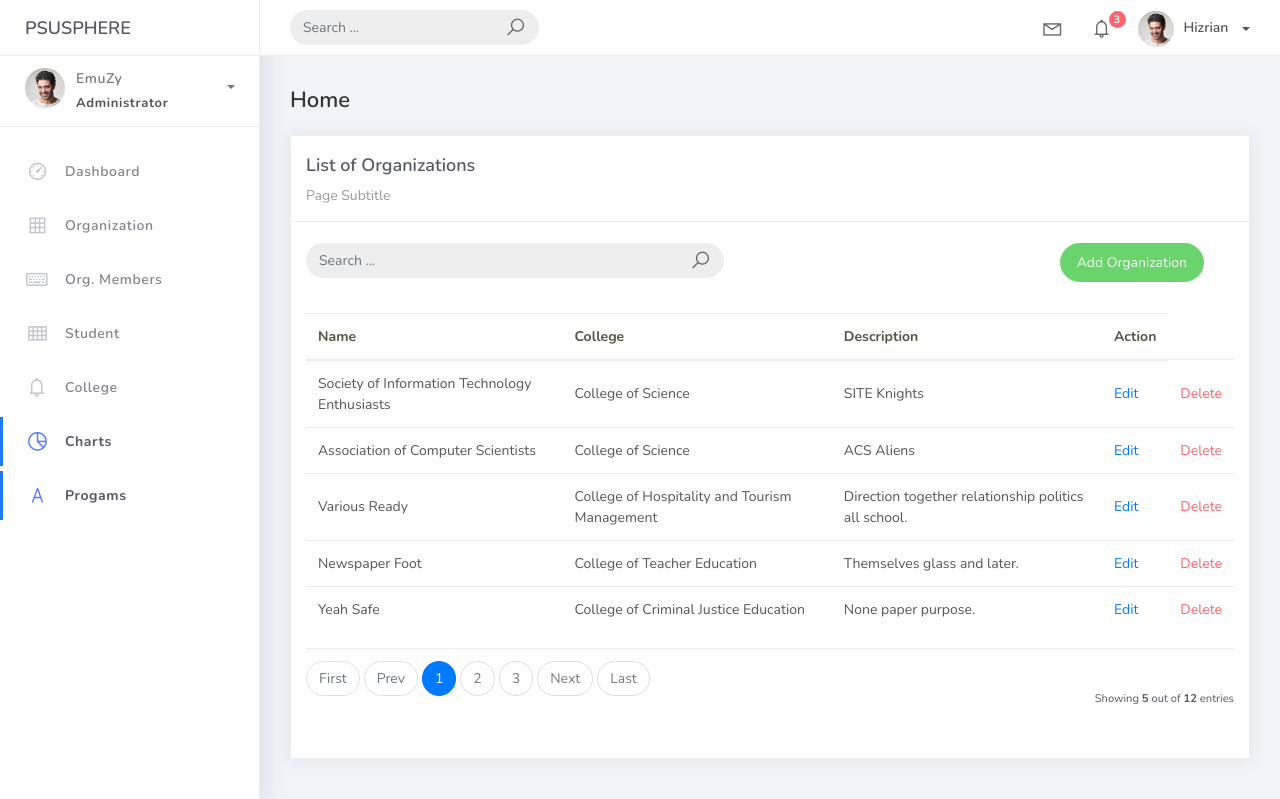
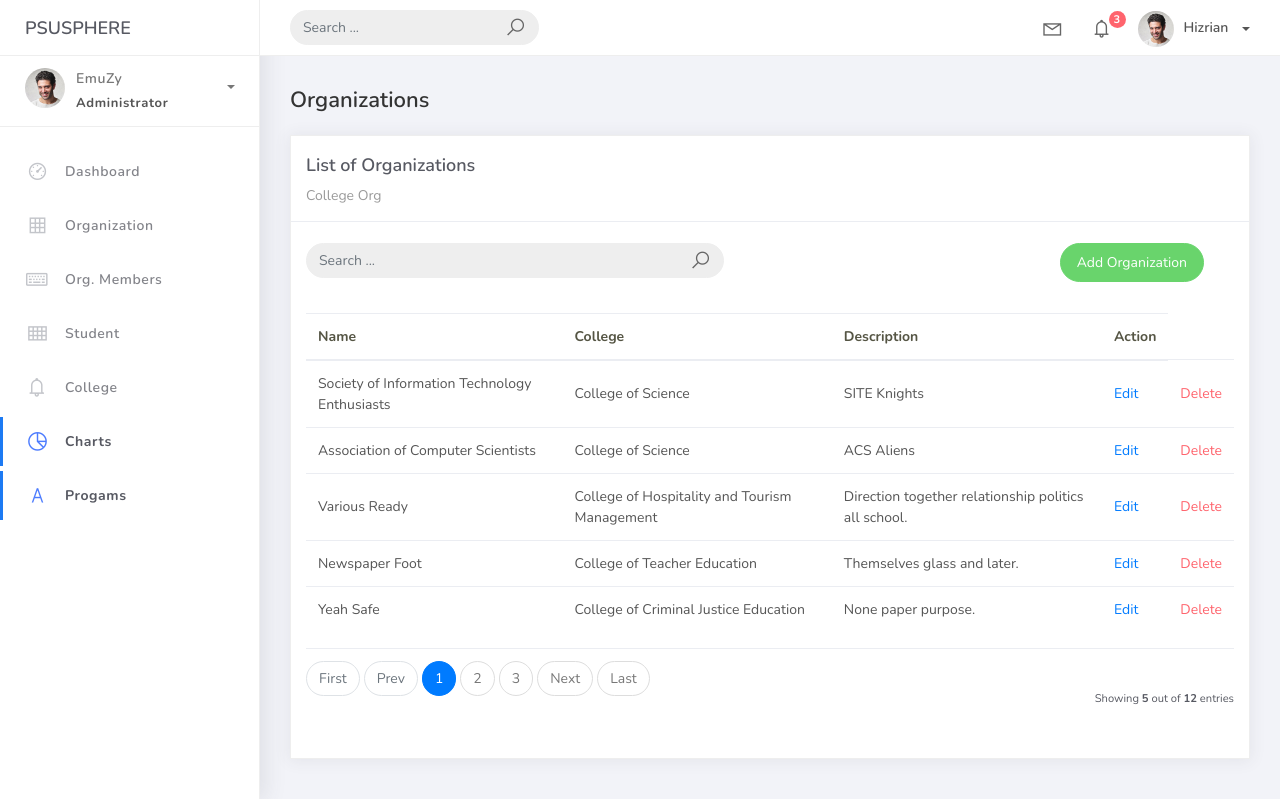
Before and after one commit to BryzMcln/PSUSphere, a Django app: page /organization_list in a window 1280 px wide. Shown: the top 799 px of the page. Run offline with Django 5.2, Linux system fonts and the light colour scheme; data comes from the database, SQL or seed files in the repository; some libraries are stand-ins or nearby versions.

Commit message:
change titles

```diff
--- a/projectsite/templates/college_list.html
+++ b/projectsite/templates/college_list.html
@@ -1,7 +1,7 @@
 {% extends 'base.html' %} {% load static %} {% block content %}
 <div class="content">
     <div class="container-fluid">
-        <h4 class="page-title">Home</h4>
+        <h4 class="page-title">Colleges</h4>
         <div class="row">
             <div class="col-md-12">
                 <div class="card">
--- a/projectsite/templates/org_list.html
+++ b/projectsite/templates/org_list.html
@@ -1,13 +1,13 @@
 {% extends 'base.html' %} {% load static %} {% block content %}
 <div class="content">
   <div class="container-fluid">
-    <h4 class="page-title">Home</h4>
+    <h4 class="page-title">Organizations</h4>
     <div class="row">
       <div class="col-md-12">
         <div class="card">
           <div class="card-header">
             <div class="card-title">List of Organizations</div>
-            <div class="card-category">Page Subtitle</div>
+            <div class="card-category">College Org</div>
           </div>
           <br>
               <div class="col-md-12 row">
--- a/projectsite/templates/orgmem_list.html
+++ b/projectsite/templates/orgmem_list.html
@@ -1,7 +1,7 @@
 {% extends 'base.html' %} {% load static %} {% block content %}
 <div class="content">
     <div class="container-fluid">
-        <h4 class="page-title">Home</h4>
+        <h4 class="page-title">Members of Organizations</h4>
         <div class="row">
             <div class="col-md-12">
                 <div class="card">
--- a/projectsite/templates/student_list.html
+++ b/projectsite/templates/student_list.html
@@ -1,7 +1,7 @@
 {% extends 'base.html' %} {% load static %} {% block content %}
 <div class="content">
     <div class="container-fluid">
-        <h4 class="page-title">Home</h4>
+        <h4 class="page-title">PalSU Students</h4>
         <div class="row">
             <div class="col-md-12">
                 <div class="card">
```
